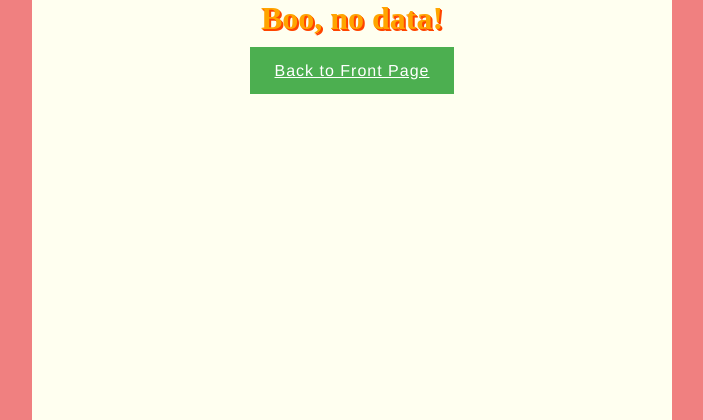
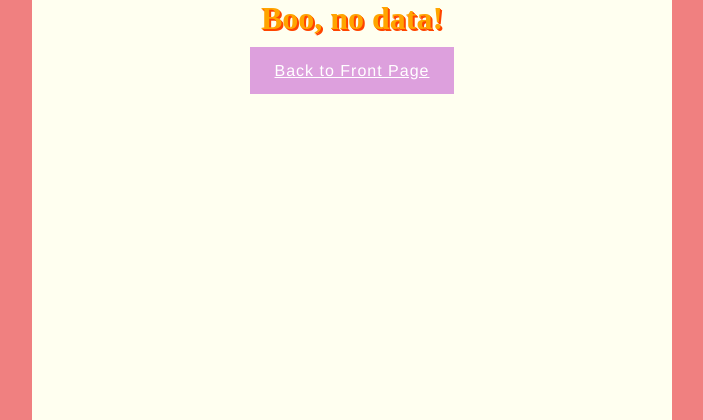
Before and after one commit to jupouta/whatodo-app, a Flask app: page /todos in a window 1280 px wide. Shown: the top 420 px of the page, without its empty margins (288-991 px from the left). Run offline with Flask 2, Linux system fonts and the light colour scheme; parts of the project's set-up code (start-up, migrations or seed data) failed here and were passed over.

Commit message:
minor changes to the outlook

```diff
--- a/app/static/my_app.css
+++ b/app/static/my_app.css
@@ -30,7 +30,7 @@ p {
 }
 
 a {
-    background-color: #4CAF50;
+    background-color: plum;
     border: none;
     color: white;
     padding: 15px 25px;
--- a/app/templates/hello.html
+++ b/app/templates/hello.html
@@ -15,9 +15,8 @@
       <label for="time-select">Choose the max time for the activity:</label>
 
       <select name="time-select">
-        <option name="time_key" value="">--Please choose the time--</option>
         <option name="time_key" value="15">15 min</option>
-        <option name="time_key" value="30">30 min</option>
+        <option selected="selected" name="time_key" value="30">30 min</option>
         <option name="time_key" value="60">1 hr</option>
       </select>
       <p>
```
